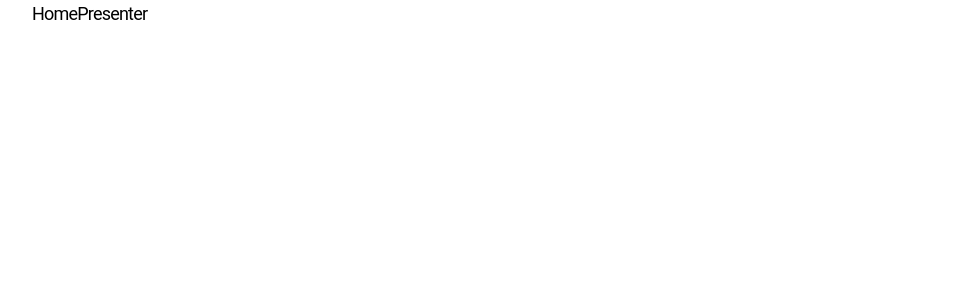
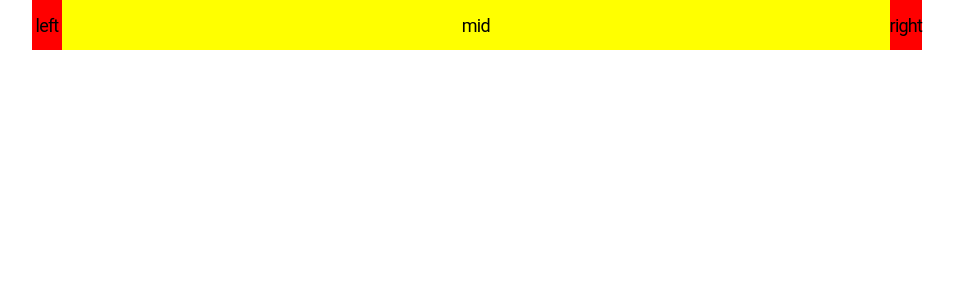
Before and after one commit to ferrari219/linking, a React (Create React App) app: page / in a window 1280 px wide. Shown: the top 300 px of the page, without its empty margins (163-1117 px from the left). Built offline with nearby package versions, Linux system fonts and the light colour scheme; a web font is replaced by a local one.

Commit message:
header 레이아웃 설정

```diff
--- a/src/components/App.tsx
+++ b/src/components/App.tsx
@@ -1,13 +1,19 @@
 import React from 'react';
 import GlobalStyle from 'components/styles/globalStyle';
 import Routers from './Routers';
+import styled from 'styled-components';
+
+const Section = styled.section`
+	max-width: 89rem;
+	background-color: #eee;
+`;
 
 const App = () => {
 	return (
-		<div>
+		<Section>
 			<Routers />
 			<GlobalStyle />
-		</div>
+		</Section>
 	);
 };
 
--- a/src/components/Headers.tsx
+++ b/src/components/Headers.tsx
@@ -1,7 +1,47 @@
 import React from 'react';
+import styled from 'styled-components';
 
-const Headers = () => {
-	return <div>Headers</div>;
+const Header = styled.header`
+	display: flex;
+	flex-direction: row;
+	height: 5rem;
+`;
+const Left = styled.div`
+	flex: 0 0 3rem;
+	display: flex;
+	justify-content: center;
+	align-items: center;
+	background: red;
+`;
+const Mid = styled.div`
+	flex: 1;
+	display: flex;
+	justify-content: center;
+	align-items: center;
+	background: yellow;
+`;
+const Right = styled.div`
+	flex: 0 0 3rem;
+	display: flex;
+	justify-content: center;
+	align-items: center;
+	background: red;
+`;
+
+interface IheadersProps {
+	left: string;
+	mid: string;
+	right: string;
+}
+
+const Headers: React.FC<IheadersProps> = ({ left, mid, right }) => {
+	return (
+		<Header>
+			<Left>{left}</Left>
+			<Mid>{mid}</Mid>
+			<Right>{right}</Right>
+		</Header>
+	);
 };
 
 export default Headers;
--- a/src/routers/Home/HomePresenter.tsx
+++ b/src/routers/Home/HomePresenter.tsx
@@ -1,7 +1,12 @@
 import React from 'react';
+import Headers from 'components/Headers';
 
 const HomePresenter = () => {
-	return <div>HomePresenter</div>;
+	return (
+		<div>
+			<Headers left="left" mid="mid" right="right" />
+		</div>
+	);
 };
 
 export default HomePresenter;
```
Also changed, not shown: 1 other file (tests, documents, lock files or other folders).
